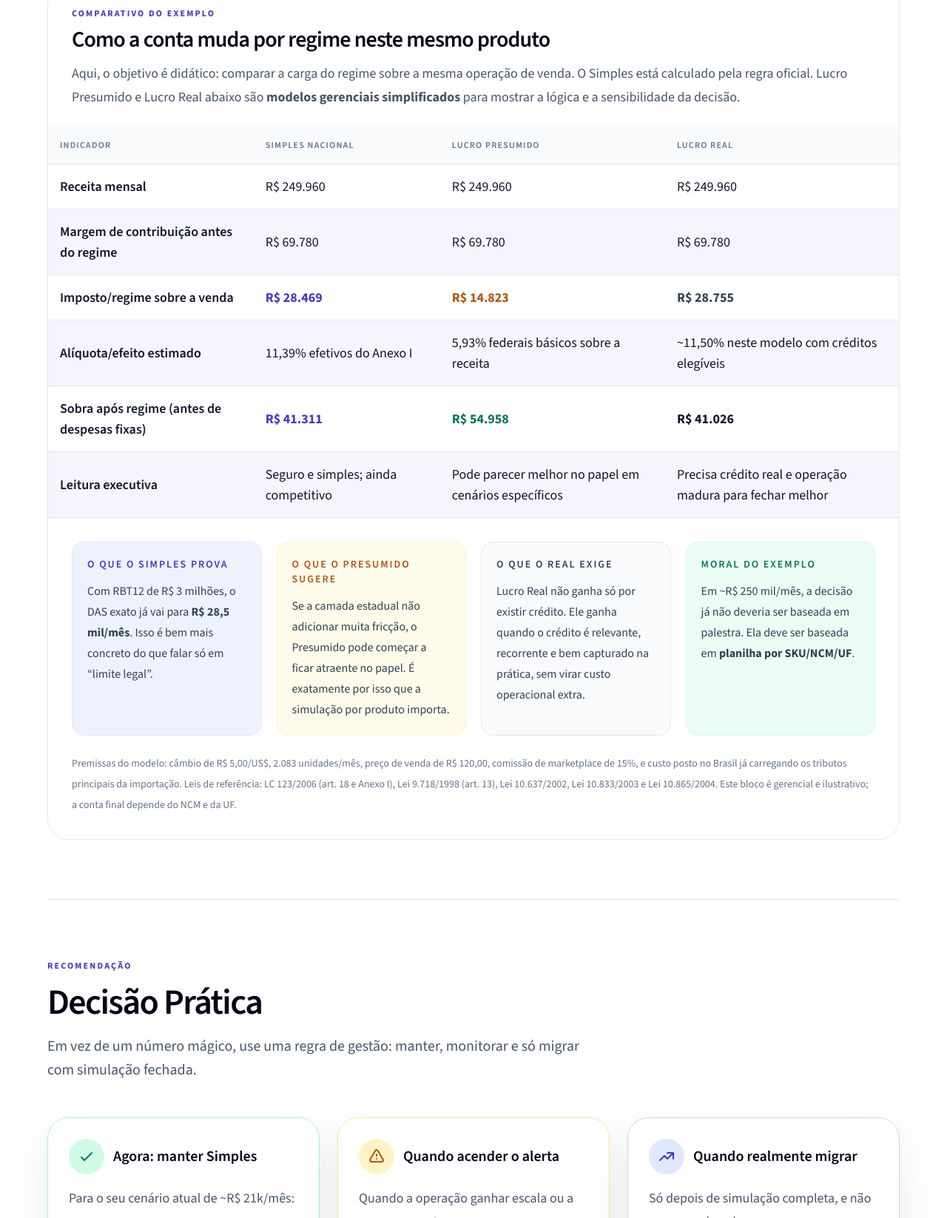
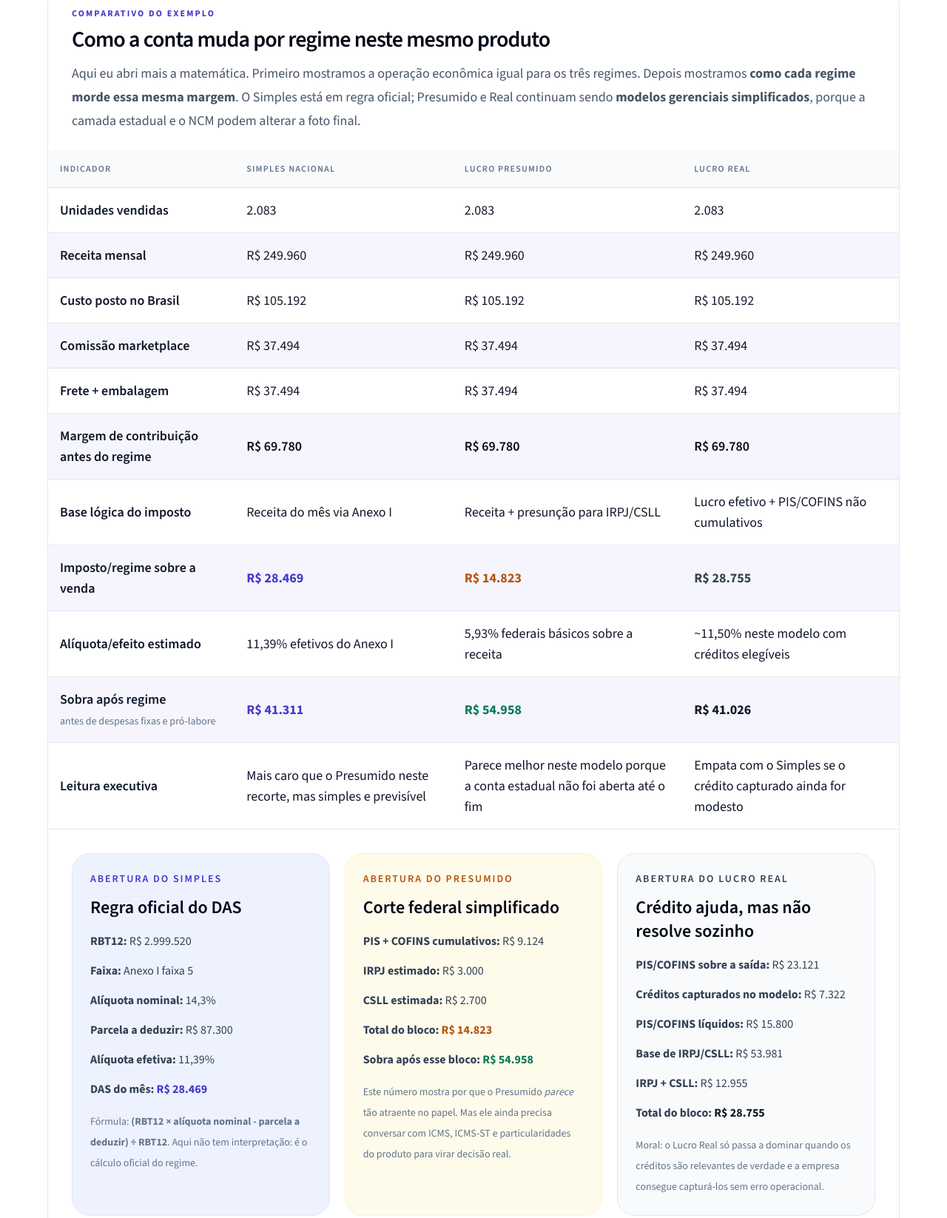
Before and after one commit to davidleyabe/presentations, a website: page presentations/regime-tributario-ecommerce-importacao/index.html in a window 1280 px wide. Shown: the part 8154-9800 px from the top of the page at 74% size. Drawn offline with nearby package versions, Linux system fonts and the light colour scheme.

Commit message:
detail tax comparison block in ecommerce presentation

```diff
--- a/presentations/regime-tributario-ecommerce-importacao/index.html
+++ b/presentations/regime-tributario-ecommerce-importacao/index.html
@@ -619,7 +619,7 @@
             <p class="eyebrow text-indigo-700">Comparativo do exemplo</p>
             <h3 class="mt-2 text-3xl font-semibold tracking-[-0.03em] text-slate-950">Como a conta muda por regime neste mesmo produto</h3>
             <p class="mt-3 text-lg leading-8 text-slate-600">
-              Aqui, o objetivo é didático: comparar a carga do regime sobre a mesma operação de venda. O Simples está calculado pela regra oficial. Lucro Presumido e Lucro Real abaixo são <strong>modelos gerenciais simplificados</strong> para mostrar a lógica e a sensibilidade da decisão.
+              Aqui eu abri mais a matemática. Primeiro mostramos a operação econômica igual para os três regimes. Depois mostramos <strong>como cada regime morde essa mesma margem</strong>. O Simples está em regra oficial; Presumido e Real continuam sendo <strong>modelos gerenciais simplificados</strong>, porque a camada estadual e o NCM podem alterar a foto final.
             </p>
           </div>
 
@@ -627,75 +627,154 @@
             <table class="comparison-table w-full text-left">
               <thead>
                 <tr>
-                  <th class="min-w-[220px]">Indicador</th>
-                  <th class="min-w-[220px]">Simples Nacional</th>
-                  <th class="min-w-[220px]">Lucro Presumido</th>
-                  <th class="min-w-[220px]">Lucro Real</th>
+                  <th class="min-w-[230px]">Indicador</th>
+                  <th class="min-w-[240px]">Simples Nacional</th>
+                  <th class="min-w-[240px]">Lucro Presumido</th>
+                  <th class="min-w-[240px]">Lucro Real</th>
                 </tr>
               </thead>
               <tbody class="text-base md:text-lg">
                 <tr>
+                  <td class="font-semibold text-slate-900">Unidades vendidas</td>
+                  <td>2.083</td>
+                  <td>2.083</td>
+                  <td>2.083</td>
+                </tr>
+                <tr class="highlight-row">
                   <td class="font-semibold text-slate-900">Receita mensal</td>
                   <td>R$ 249.960</td>
                   <td>R$ 249.960</td>
                   <td>R$ 249.960</td>
                 </tr>
+                <tr>
+                  <td class="font-semibold text-slate-900">Custo posto no Brasil</td>
+                  <td>R$ 105.192</td>
+                  <td>R$ 105.192</td>
+                  <td>R$ 105.192</td>
+                </tr>
+                <tr class="highlight-row">
+                  <td class="font-semibold text-slate-900">Comissão marketplace</td>
+                  <td>R$ 37.494</td>
+                  <td>R$ 37.494</td>
+                  <td>R$ 37.494</td>
+                </tr>
+                <tr>
+                  <td class="font-semibold text-slate-900">Frete + embalagem</td>
+                  <td>R$ 37.494</td>
+                  <td>R$ 37.494</td>
+                  <td>R$ 37.494</td>
+                </tr>
                 <tr class="highlight-row">
                   <td class="font-semibold text-slate-900">Margem de contribuição antes do regime</td>
-                  <td>R$ 69.780</td>
-                  <td>R$ 69.780</td>
-                  <td>R$ 69.780</td>
+                  <td class="font-semibold text-slate-950">R$ 69.780</td>
+                  <td class="font-semibold text-slate-950">R$ 69.780</td>
+                  <td class="font-semibold text-slate-950">R$ 69.780</td>
                 </tr>
                 <tr>
+                  <td class="font-semibold text-slate-900">Base lógica do imposto</td>
+                  <td>Receita do mês via Anexo I</td>
+                  <td>Receita + presunção para IRPJ/CSLL</td>
+                  <td>Lucro efetivo + PIS/COFINS não cumulativos</td>
+                </tr>
+                <tr class="highlight-row">
                   <td class="font-semibold text-slate-900">Imposto/regime sobre a venda</td>
                   <td class="font-bold text-indigo-700">R$ 28.469</td>
                   <td class="font-bold text-amber-700">R$ 14.823</td>
                   <td class="font-bold text-slate-700">R$ 28.755</td>
                 </tr>
-                <tr class="highlight-row">
+                <tr>
                   <td class="font-semibold text-slate-900">Alíquota/efeito estimado</td>
                   <td>11,39% efetivos do Anexo I</td>
                   <td>5,93% federais básicos sobre a receita</td>
                   <td>~11,50% neste modelo com créditos elegíveis</td>
                 </tr>
-                <tr>
-                  <td class="font-semibold text-slate-900">Sobra após regime (antes de despesas fixas)</td>
+                <tr class="highlight-row">
+                  <td class="font-semibold text-slate-900">Sobra após regime<br/><span class="text-sm font-normal text-slate-500">antes de despesas fixas e pró-labore</span></td>
                   <td class="font-bold text-indigo-700">R$ 41.311</td>
                   <td class="font-bold text-emerald-700">R$ 54.958</td>
                   <td class="font-bold text-slate-900">R$ 41.026</td>
                 </tr>
-                <tr class="highlight-row">
+                <tr>
                   <td class="font-semibold text-slate-900">Leitura executiva</td>
-                  <td>Seguro e simples; ainda competitivo</td>
-                  <td>Pode parecer melhor no papel em cenários específicos</td>
-                  <td>Precisa crédito real e operação madura para fechar melhor</td>
+                  <td>Mais caro que o Presumido neste recorte, mas simples e previsível</td>
+                  <td>Parece melhor neste modelo porque a conta estadual não foi aberta até o fim</td>
+                  <td>Empata com o Simples se o crédito capturado ainda for modesto</td>
                 </tr>
               </tbody>
             </table>
           </div>
 
           <div class="px-6 py-6 md:px-8 md:py-8">
-            <div class="grid gap-5 md:grid-cols-2 xl:grid-cols-4">
+            <div class="grid gap-5 xl:grid-cols-3">
+              <article class="rounded-[24px] border border-indigo-100 bg-indigo-50 p-6">
+                <p class="text-sm font-semibold uppercase tracking-[0.14em] text-indigo-700">Abertura do Simples</p>
+                <h4 class="mt-3 text-2xl font-semibold text-slate-950">Regra oficial do DAS</h4>
+                <div class="mt-4 space-y-3 text-base leading-7 text-slate-700">
+                  <p><strong>RBT12:</strong> R$ 2.999.520</p>
+                  <p><strong>Faixa:</strong> Anexo I faixa 5</p>
+                  <p><strong>Alíquota nominal:</strong> 14,3%</p>
+                  <p><strong>Parcela a deduzir:</strong> R$ 87.300</p>
+                  <p><strong>Alíquota efetiva:</strong> 11,39%</p>
+                  <p><strong>DAS do mês:</strong> <span class="font-bold text-indigo-700">R$ 28.469</span></p>
+                </div>
+                <p class="mt-4 text-sm leading-7 text-slate-500">
+                  Fórmula: <strong>(RBT12 × alíquota nominal - parcela a deduzir) ÷ RBT12</strong>. Aqui não tem interpretação: é o cálculo oficial do regime.
+                </p>
+              </article>
+
+              <article class="rounded-[24px] border border-amber-100 bg-amber-50 p-6">
+                <p class="text-sm font-semibold uppercase tracking-[0.14em] text-amber-700">Abertura do Presumido</p>
+                <h4 class="mt-3 text-2xl font-semibold text-slate-950">Corte federal simplificado</h4>
+                <div class="mt-4 space-y-3 text-base leading-7 text-slate-700">
+                  <p><strong>PIS + COFINS cumulativos:</strong> R$ 9.124</p>
+                  <p><strong>IRPJ estimado:</strong> R$ 3.000</p>
+                  <p><strong>CSLL estimada:</strong> R$ 2.700</p>
+                  <p><strong>Total do bloco:</strong> <span class="font-bold text-amber-700">R$ 14.823</span></p>
+                  <p><strong>Sobra após esse bloco:</strong> <span class="font-bold text-emerald-700">R$ 54.958</span></p>
+                </div>
+                <p class="mt-4 text-sm leading-7 text-slate-500">
+                  Este número mostra por que o Presumido <em>parece</em> tão atraente no papel. Mas ele ainda precisa conversar com ICMS, ICMS-ST e particularidades do produto para virar decisão real.
+                </p>
+              </article>
+
+              <article class="rounded-[24px] border border-slate-200 bg-slate-50 p-6">
+                <p class="text-sm font-semibold uppercase tracking-[0.14em] text-slate-700">Abertura do Lucro Real</p>
+                <h4 class="mt-3 text-2xl font-semibold text-slate-950">Crédito ajuda, mas não resolve sozinho</h4>
+                <div class="mt-4 space-y-3 text-base leading-7 text-slate-700">
+                  <p><strong>PIS/COFINS sobre a saída:</strong> R$ 23.121</p>
+                  <p><strong>Créditos capturados no modelo:</strong> R$ 7.322</p>
+                  <p><strong>PIS/COFINS líquidos:</strong> R$ 15.800</p>
+                  <p><strong>Base de IRPJ/CSLL:</strong> R$ 53.981</p>
+                  <p><strong>IRPJ + CSLL:</strong> R$ 12.955</p>
+                  <p><strong>Total do bloco:</strong> <span class="font-bold text-slate-900">R$ 28.755</span></p>
+                </div>
+                <p class="mt-4 text-sm leading-7 text-slate-500">
+                  Moral: o Lucro Real só passa a dominar quando os créditos são relevantes de verdade e a empresa consegue capturá-los sem erro operacional.
+                </p>
+              </article>
+            </div>
+
+            <div class="mt-6 grid gap-5 md:grid-cols-2 xl:grid-cols-4">
               <div class="rounded-2xl bg-indigo-50 p-5 border border-indigo-100">
                 <p class="text-sm font-semibold uppercase tracking-[0.14em] text-indigo-700">O que o Simples prova</p>
-                <p class="mt-3 text-base leading-7 text-slate-700">Com RBT12 de R$ 3 milhões, o DAS exato já vai para <strong>R$ 28,5 mil/mês</strong>. Isso é bem mais concreto do que falar só em “limite legal”.</p>
+                <p class="mt-3 text-base leading-7 text-slate-700">Com RBT12 perto de R$ 3 milhões, o DAS exato já vai para <strong>R$ 28,5 mil/mês</strong>. Agora dá para sentir o peso do regime em dinheiro, não só em teoria.</p>
               </div>
               <div class="rounded-2xl bg-amber-50 p-5 border border-amber-100">
                 <p class="text-sm font-semibold uppercase tracking-[0.14em] text-amber-700">O que o Presumido sugere</p>
-                <p class="mt-3 text-base leading-7 text-slate-700">Se a camada estadual não adicionar muita fricção, o Presumido pode começar a ficar atraente no papel. É exatamente por isso que a simulação por produto importa.</p>
+                <p class="mt-3 text-base leading-7 text-slate-700">Se você olhar só a camada federal, o Presumido parece respirar melhor. É por isso que o empresário precisa simular SKU por SKU — senão ele troca de regime com base em uma meia verdade.</p>
               </div>
               <div class="rounded-2xl bg-slate-50 p-5 border border-slate-200">
                 <p class="text-sm font-semibold uppercase tracking-[0.14em] text-slate-700">O que o Real exige</p>
-                <p class="mt-3 text-base leading-7 text-slate-700">Lucro Real não ganha só por existir crédito. Ele ganha quando o crédito é relevante, recorrente e bem capturado na prática, sem virar custo operacional extra.</p>
+                <p class="mt-3 text-base leading-7 text-slate-700">Lucro Real não ganha por promessa de crédito. Ele ganha quando o crédito recorrente é alto, bem documentado e superior ao custo operacional extra do regime.</p>
               </div>
               <div class="rounded-2xl bg-emerald-50 p-5 border border-emerald-100">
                 <p class="text-sm font-semibold uppercase tracking-[0.14em] text-emerald-700">Moral do exemplo</p>
-                <p class="mt-3 text-base leading-7 text-slate-700">Em ~R$ 250 mil/mês, a decisão já não deveria ser baseada em palestra. Ela deve ser baseada em <strong>planilha por SKU/NCM/UF</strong>.</p>
+                <p class="mt-3 text-base leading-7 text-slate-700">Em ~R$ 250 mil/mês, o empresário já deveria tomar decisão com <strong>planilha por SKU/NCM/UF</strong>, e não com regra genérica de palestra.</p>
               </div>
             </div>
 
             <p class="mt-6 text-sm leading-7 text-slate-500">
-              Premissas do modelo: câmbio de R$ 5,00/US$, 2.083 unidades/mês, preço de venda de R$ 120,00, comissão de marketplace de 15%, e custo posto no Brasil já carregando os tributos principais da importação. Leis de referência: LC 123/2006 (art. 18 e Anexo I), Lei 9.718/1998 (art. 13), Lei 10.637/2002, Lei 10.833/2003 e Lei 10.865/2004. Este bloco é gerencial e ilustrativo; a conta final depende do NCM e da UF.
+              Premissas do modelo: câmbio de R$ 5,00/US$, 2.083 unidades/mês, preço de venda de R$ 120,00, comissão de marketplace de 15%, frete + embalagem de R$ 18,00 por unidade e custo posto no Brasil de R$ 50,50 por unidade. Leis de referência: LC 123/2006 (art. 18 e Anexo I), Lei 9.718/1998 (art. 13), Lei 10.637/2002, Lei 10.833/2003 e Lei 10.865/2004. Este bloco é gerencial e ilustrativo; a camada estadual precisa ser recalculada por NCM e UF para uma decisão final.
             </p>
           </div>
         </div>
```
